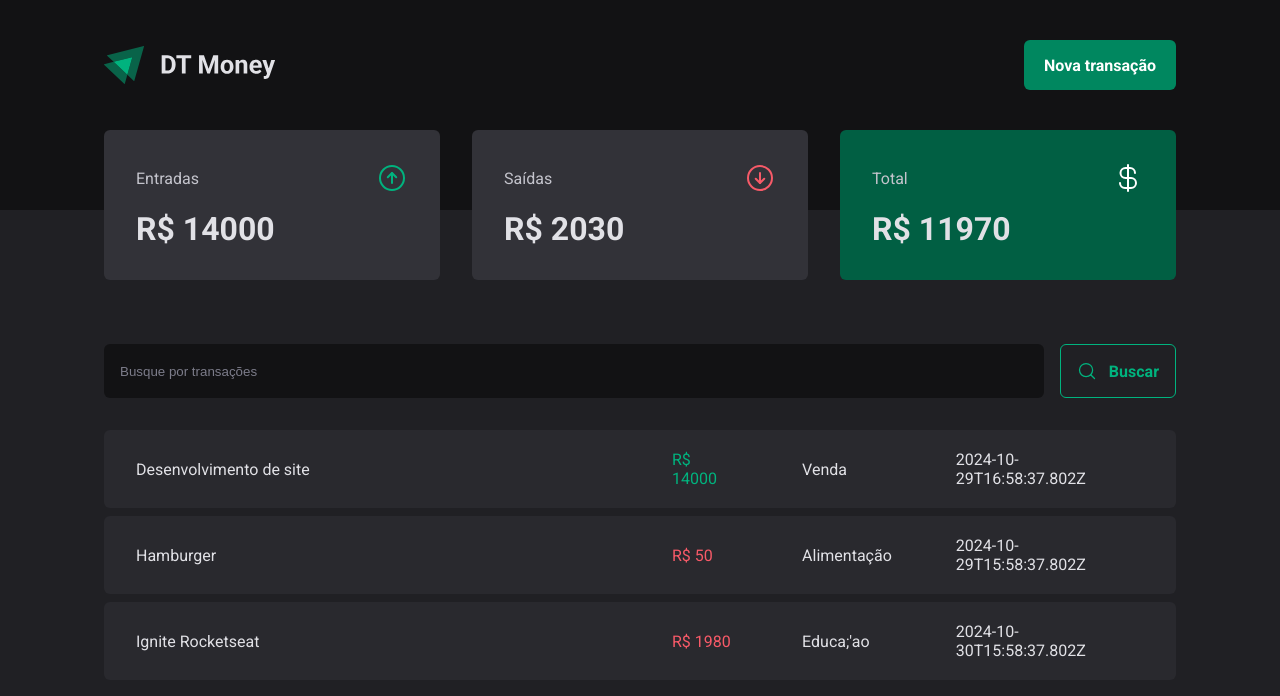
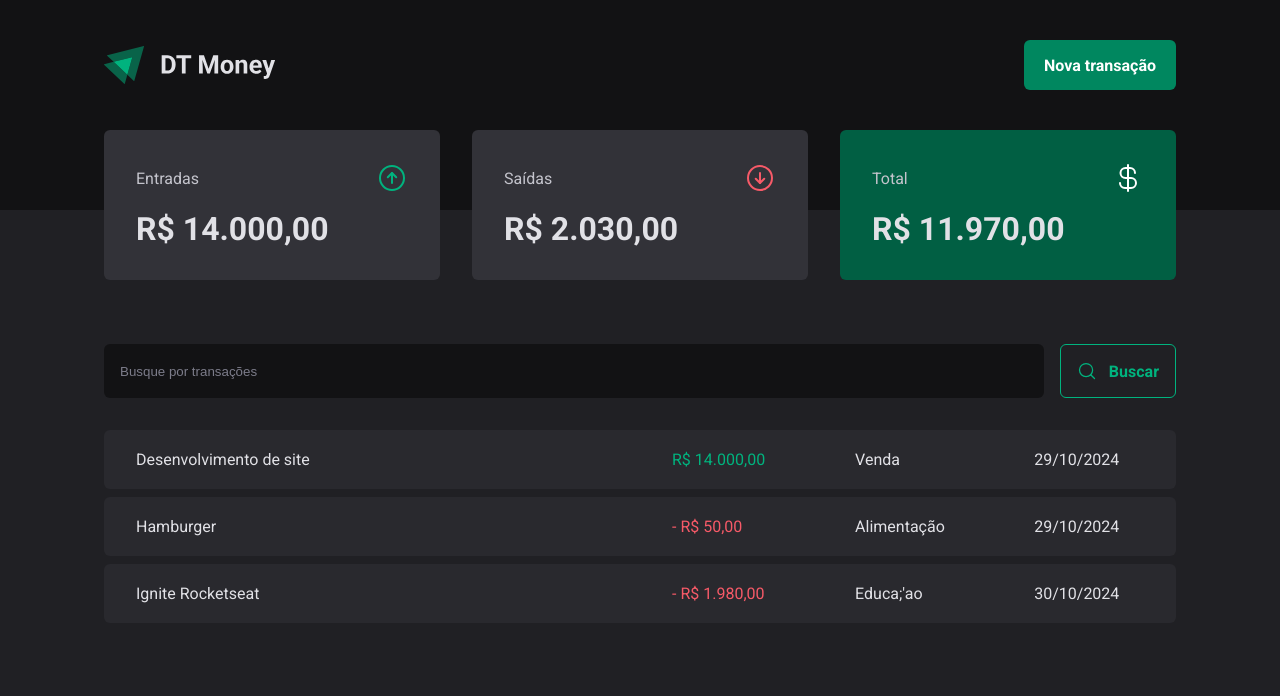
Before and after one commit to madebyluque/Rocketseat-dt-money, a React (Vite) app: page / in a window 1280 px wide. Shown: the top 696 px of the page. Built offline with nearby package versions, Linux system fonts and the light colour scheme; data requests are answered from the project's data file.

Commit message:
formatando valores

```diff
--- a/src/components/Summary/index.tsx
+++ b/src/components/Summary/index.tsx
@@ -2,6 +2,7 @@
 import { SummaryCard, SummaryContainer } from "./styles";
 import { useContext } from "react";
 import { TransactionsContext } from "../../contexts/TransactionsContext";
+import { priceFormatter } from "../../utils/formatter";
 
 export function Summary() {
   const { transactions } = useContext(TransactionsContext)
@@ -30,7 +31,7 @@
           <span>Entradas</span>
           <ArrowCircleUp size={32} color='#00b37e'/>
         </header>
-        <strong>R$ {summary.income}</strong>
+        <strong>{priceFormatter.format(summary.income)}</strong>
       </SummaryCard>
 
       <SummaryCard>
@@ -38,7 +39,7 @@
           <span>Saídas</span>
           <ArrowCircleDown size={32} color='#f75a68'/>
         </header>
-        <strong>R$ {summary.outcome}</strong>
+        <strong>{priceFormatter.format(summary.outcome)}</strong>
       </SummaryCard>
 
       <SummaryCard variant="green">
@@ -46,7 +47,7 @@
           <span>Total</span>
           <CurrencyDollar size={32} color='#fff'/>
         </header>
-        <strong>R$ {summary.total}</strong>
+        <strong>{priceFormatter.format(summary.total)}</strong>
       </SummaryCard>
     </SummaryContainer>
   )
--- a/src/pages/Transactions/index.tsx
+++ b/src/pages/Transactions/index.tsx
@@ -4,6 +4,7 @@
 import { SearchForm } from "./components/SearchForm";
 import { PriceHighlight, TransactionsContainer, TransactionsTable } from "./styles";
 import { TransactionsContext } from "../../contexts/TransactionsContext";
+import { dateFormatter, priceFormatter } from "../../utils/formatter";
 
 export function Transactions() {
   const { transactions } = useContext(TransactionsContext)
@@ -20,9 +21,13 @@
               return (
                 <tr key={transaction.id}>
                   <td width="50%">{transaction.description}</td>
-                  <td><PriceHighlight variant={transaction.type}>R$ {transaction.price}</PriceHighlight></td>
+                  <td>
+                    <PriceHighlight variant={transaction.type}>
+                      {transaction.type === 'outcome' && '- '}
+                      {priceFormatter.format(transaction.price)}
+                    </PriceHighlight></td>
                   <td>{transaction.category}</td>
-                  <td>{transaction.createdAt}</td>
+                  <td>{dateFormatter.format(new Date(transaction.createdAt))}</td>
                 </tr>
               )
             })}
--- /dev/null
+++ b/src/utils/formatter.ts
@@ -0,0 +1,6 @@
+export const dateFormatter = new Intl.DateTimeFormat('pt-BR')
+
+export const priceFormatter = new Intl.NumberFormat('pt-BR', {
+  style: 'currency',
+  currency: 'BRL'
+})
```
